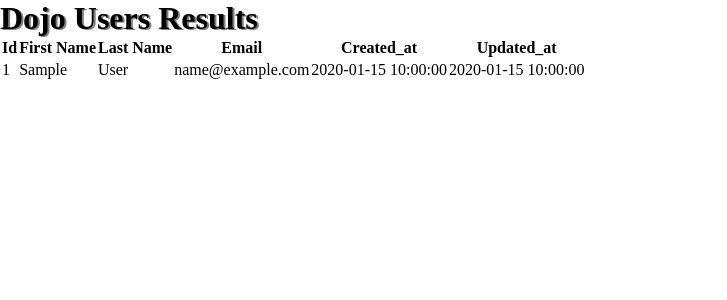
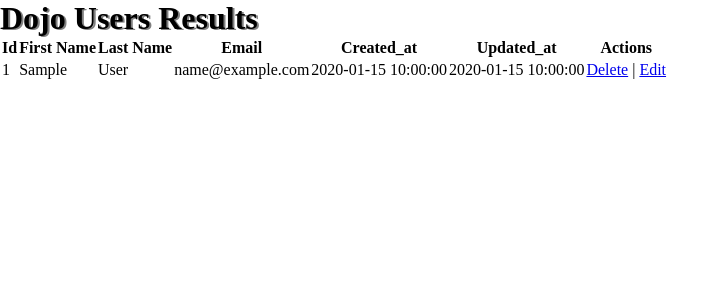
Before and after one commit to Timmysworld/Dojo_Bootcamp, a Flask app: template Python/flask/Assignments/Users_cr/flask_app/templates/all-users.html in a window 1280 px wide. Shown: the top 300 px of the page, without its empty margins (0-727 px from the left). Run offline with Flask 2, Linux system fonts and the light colour scheme; the template is opened without the code that fills it: most values are stand-ins (such as "Sample title", 1, 10 or a date in 2020).

Commit message:
working on delete function

```diff
--- a/Python/flask/Assignments/Users_cr/flask_app/controllers/users.py
+++ b/Python/flask/Assignments/Users_cr/flask_app/controllers/users.py
@@ -20,3 +20,9 @@ def create_user():
 def user_info():
     users = User.get_all()
     return render_template('all-users.html',all_users = users)
+
+@app.route('/users/<id>/delete')
+def delete_user(id):
+    #file.class.classmethod()
+    Users.User.delete_user(id)
+    return redirect('/users/all')
--- a/Python/flask/Assignments/Users_cr/flask_app/models/user.py
+++ b/Python/flask/Assignments/Users_cr/flask_app/models/user.py
@@ -36,4 +36,5 @@ class User:
     def delete_user(cls,id):
         data = {"id": id}
         query = "DELETE * FROM users WHERE id = %(id)s;"
-        return
+        results = connectToMySQL('Users_cr').query_db(query,data)
+        return results
--- a/Python/flask/Assignments/Users_cr/flask_app/templates/all-users.html
+++ b/Python/flask/Assignments/Users_cr/flask_app/templates/all-users.html
@@ -22,6 +22,7 @@
                     <th>Email</th>
                     <th>Created_at</th>
                     <th>Updated_at</th>
+                    <th>Actions</th>
                 </tr>
                 <tr class="rows">
                     {% for users in all_users%}
@@ -32,6 +33,7 @@
                         <td>{{users.email}}</td>
                         <td>{{users.created_at}}</td>
                         <td>{{users.updated_at}}</td>
+                        <td><a href="/users/{{users.id}}/delete">Delete</a><span> | </span><a href="/users/{[users.id}}/edit">Edit</a></td>
                     <tr>
                     {% endfor%}
                 </tr>
```
Also changed, not shown: 3 other files.
